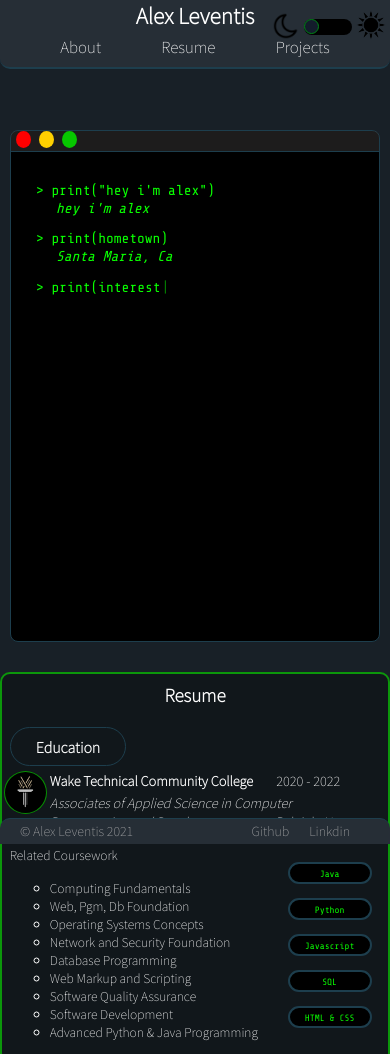
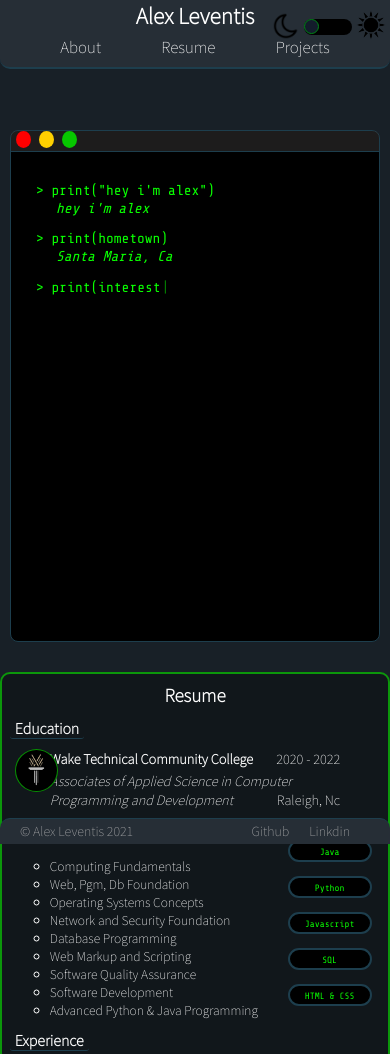
Before and after one commit to akleventis/personal_site, a plain HTML site: page index.html in a window 390 px wide. Shown: the top 1054 px of the page. Drawn offline with nearby package versions, Linux system fonts and the light colour scheme.

Commit message:
phone screen

```diff
--- a/index.js
+++ b/index.js
@@ -1,11 +1,11 @@
 var lst1 = [["1", "> print(\"hey i'm alex\")"], ["2", "> print(hometown)"],
 ["3", "> print(interests)"], ["4", "> print(degree)"],
 ["5", "> print(resume)"], ["6", "> print(links)"],
-["7", "> print(email)"], ["8", "> alex.image()"], ["9", ""]]
+["7", "> print(email)"], ["8", "> alex.image()"], ["9", "> "]]
 
 var lst2 = [["a", " hey i'm alex"], ["b", " Santa Maria, Ca"],
 ["c", " [\"Snowboarding\", \"Biking\", \"Coding\", \"Books\"]"], ["d", " Associates of Applied Science in Computer Programming and Development"],
-["e", "<a href=\"document/resume.pdf\" target=\"_blank\">resume.pdf</a>"], ["f", " [<a href=\"https://github.com/akleventis\" target=\"_blank\">github.com</a>, <a href=\"https://www.linkedin.com/in/alex-leventis-ab443220b/\" target=\"_blank\">linkdin.com</a>]"],
+["e", "<a href=\"document/resume.pdf\" target=\"_blank\">resume.pdf</a>"], ["f", " [<a href=\"https://github.com/akleventis\" target=\"_blank\">github.com</a>, <a href=\"https://www.linkedin.com/in/alex-leventis-ab443220b/\" target=\"_blank\">linkedin.com</a>]"],
 ["g", "<a href=\"mailto:alex.leventis1@gmail.com\">alex.leventis1@gmail.com</a>"], ["h", "<a style=\"cursor:pointer\">Click me!</a>"]]
 
 function terminal(key, value) {
--- a/styles.css
+++ b/styles.css
@@ -569,15 +569,20 @@ input:checked + .slider-container {
     .box:hover .git {
         transform: translateY(0) translateX(0);
     }
+    .inner h5 {
+        border: none;
+        border-bottom: 1px solid var(--blueBorder);
+        padding: 5px 5px 0px 5px;
+        border-radius: 3px;
+        margin: 5px 0 10px 0;
+    }
 }
 
 @media (max-width: 500px) {
     .terminal {
         font-size: .8em;
     }
-    .inner h5 {
-        margin: 20px 0 5px 0;
-    }
+
     .one {
         font-size: .8em;
     }
@@ -591,7 +596,7 @@ input:checked + .slider-container {
         width: 55px;
     }
     .logo {
-        right: 90%;
+        right: 92%;
         height: 35px;
         width: 35px;
         border-radius: 50%;
@@ -641,4 +646,27 @@ input:checked + .slider-container {
     .switch-container {
         right: 1%;
     }
+    .inner h5 {
+        border: none;
+        border-bottom: 1px solid var(--blueBorder);
+        padding: 5px 5px 0px 5px;
+        border-radius: 3px;
+        margin: 5px 0 10px 0;
+    }
 }
+@media (max-width: 400px) {
+    .logo {
+        right: 90%;
+    }
+}
+@media (max-width: 400px) {
+    .logo {
+        right: 87%;
+    }
+}
+@media (max-width: 340px) {
+    .git {
+        left: 240px;
+        top: 10px;
+    }
+}
```
